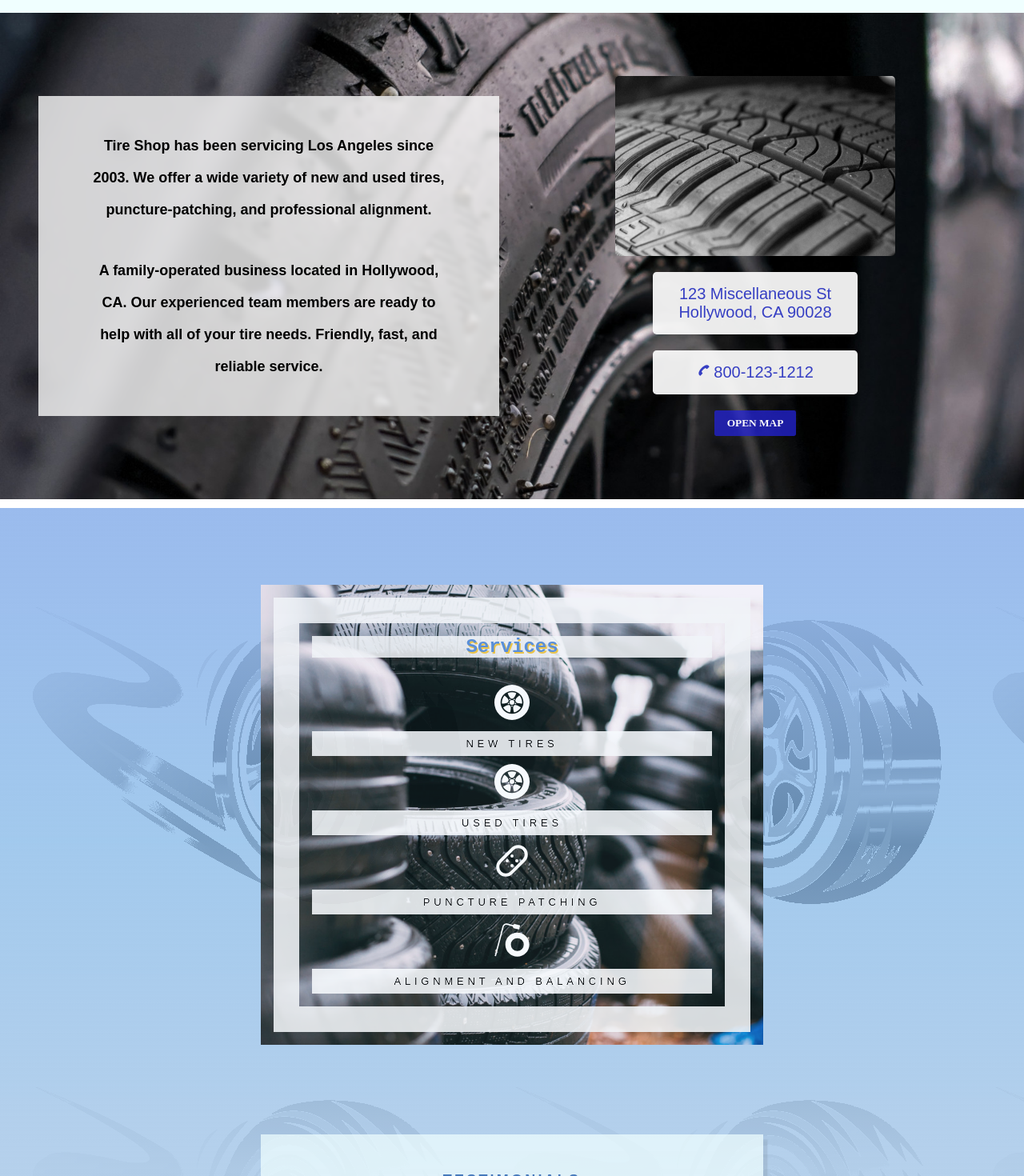
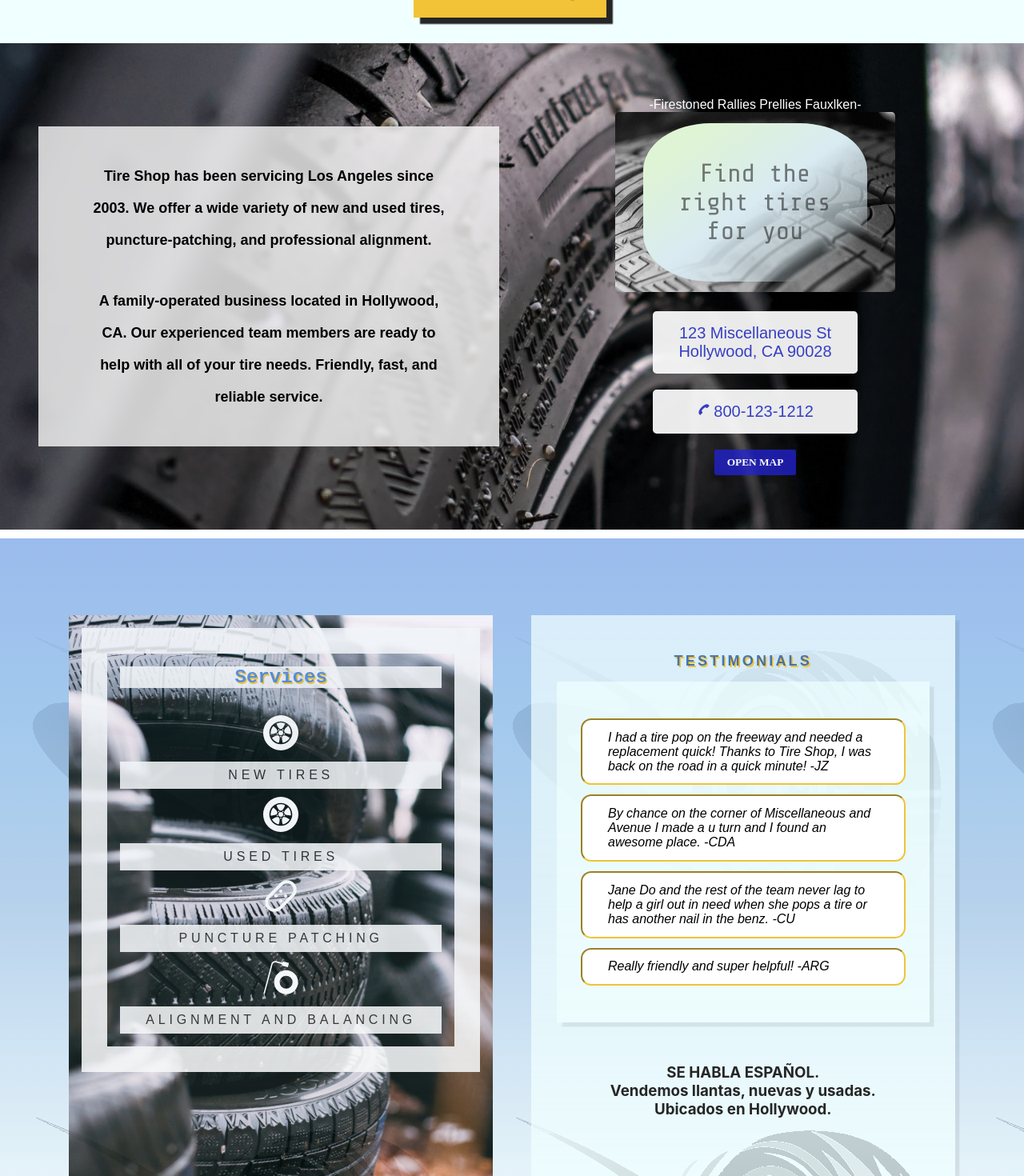
Before and after one commit to gittingcomputey/tires, a Next.js app: page / in a window 1280 px wide. Shown: the part 160-1630 px from the top of the page at 80% size. Built offline with nearby package versions, Linux system fonts and the light colour scheme; a web font is replaced by a local one.

Commit message:
Grid and styling improvements. Text on pic.

```diff
--- a/Components/Navbar.js
+++ b/Components/Navbar.js
@@ -13,7 +13,10 @@ const Navbar = (props) => {
           {router.pathname === "/" ? (
             ""
           ) : (
-            <Link className={styles.naviEach} href={"/"}>
+            <Link
+              className={`${styles.naviEach} ${styles.naviHome}`}
+              href={"/"}
+            >
               Home
             </Link>
           )}
--- a/pages/index.js
+++ b/pages/index.js
@@ -46,6 +46,17 @@ export default function Home() {
                 </p>
               </div>
               <div className={styles.homeTeaserBannerBox}>
+                <div className={styles.homeTeaserImgBox}>
+                  <div className={styles.homeTeaserImgText}>
+                    Find the <br />
+                    right tires <br />
+                    for you
+                  </div>
+                  <div>
+                    <span className={styles.homeTeaserBrands}>
+                      Firestoned Rallies Prellies Fauxlken
+                    </span>
+                  </div>
                   <Image
                     className={styles.homeTeaserImg}
                     src="/TirePicByYvetteS.jpg"
@@ -53,6 +64,7 @@ export default function Home() {
                     height="300"
                     alt="Closeup of new tire top part of new tire. You can see the threads are unworn and have deep grooves."
                   />
+                </div>
                 <div className={styles.homeTeaserAddyBox}>
                   <p className={styles.homeTeaserData}>
                     123 Miscellaneous St <br></br> Hollywood, CA 90028
--- a/styles/Home.module.scss
+++ b/styles/Home.module.scss
@@ -10,6 +10,8 @@
 
     font-family: "Stalinist One", sans-serif;
 
+    font-family: "Share Tech Mono", serif;
+
 */
 @import url("https://fonts.googleapis.com/css2?family=Faster+One&family=Goldman&family=Rubik+Distressed&family=Rubik+Mono+One&display=swap");
 @import url("https://fonts.googleapis.com/css2?family=Stalinist+One&display=swap");
@@ -17,6 +19,7 @@
 @import url("https://fonts.googleapis.com/css2?family=Gruppo&display=swap");
 @import url("https://fonts.googleapis.com/css2?family=Red+Hat+Mono&display=swap");
 @import url("https://fonts.googleapis.com/css2?family=Bebas+Neue&display=swap");
+@import url("https://fonts.googleapis.com/css2?family=Share+Tech+Mono&display=swap");
 
 /* import modules and base */
 @import "./base/colors.scss";
--- a/styles/base/utils.scss
+++ b/styles/base/utils.scss
@@ -15,6 +15,12 @@
 }
 
 @mixin mq($breakpoint) {
+  @if $breakpoint == mland {
+    @media (min-width: 1em) and (orientation: landscape) {
+      @content;
+    }
+  }
+
   @if $breakpoint == max375 {
     @media (max-width: 23.4375em) {
       @content;
--- a/styles/modules/homepage.scss
+++ b/styles/modules/homepage.scss
@@ -7,7 +7,6 @@
   }
 
   &HeroBox {
-    // border: inset red 0.2rem;
   }
 
   &HeadlineContainer {
@@ -25,6 +24,15 @@
   &HeadlineBox {
     @include mq(m600) {
       padding: 0.3rem 1.5rem;
+    }
+    @include mq(mland) {
+      padding: 1.5rem 1.5rem;
+      margin: 3rem 0;
+    }
+
+    @include mq(m750) {
+      padding: 1.5rem;
+      margin: 0;
     }
 
     padding: 0.1rem 0.5rem;
@@ -113,9 +121,11 @@
   &TeaserFloatTextDiv {
     @include mq(max375) {
       font-size: large;
-      border: blue 0.2rem solid;
     }
 
+    @include mq(mland) {
+      min-height: none;
+    }
     @include mq(m600) {
       font-size: xx-large;
     }
@@ -185,6 +195,25 @@
     border-radius: 0.3rem;
   }
 
+  &TeaserBrands {
+    color: white;
+    font-size: medium;
+  }
+
+  &TeaserBrands::before {
+    content: "-";
+    color: white;
+  }
+
+  &TeaserBrands::after {
+    content: "-";
+    color: white;
+  }
+
+  &TeaserImgBox {
+    position: relative;
+  }
+
   &TeaserImg {
     @include mq(m600) {
       width: 450px;
@@ -204,6 +233,45 @@
     width: 300px;
     height: 200px;
     border-radius: 0.3rem;
+  }
+
+  &TeaserImgText {
+    @include mq(max375) {
+      padding: 3rem;
+      top: 24%;
+      left: 17%;
+    }
+
+    @include mq(m600) {
+      font-size: xx-large;
+    }
+
+    @include mq(m1200) {
+      top: 13%;
+      left: 10%;
+    }
+
+    @include mq(m1600) {
+      top: 18%;
+      left: 18%;
+    }
+
+    position: absolute;
+    top: 18%;
+    left: 18%;
+    z-index: 10;
+    color: $shadow--bitless;
+    font-family: "Share Tech Mono", serif;
+    background-image: linear-gradient(
+      to bottom right,
+      #dff4d4 15%,
+      #d9ebf2 50%,
+      #d9ebf28d 75%,
+      transparent 85%
+    );
+    font-size: large;
+    padding: 2.8rem;
+    border-radius: 30%;
   }
 
   &TeaserPhoneIcon {
@@ -227,9 +295,36 @@
   }
 
   &ServicesSection {
+    @include mq(m750) {
+      padding: 6rem 0;
+      column-gap: 3rem;
+      row-gap: 4rem;
+      justify-content: space-around;
+      grid-template-columns: 3% 1fr 1fr 3%;
+      grid-template-areas:
+        ". services services ."
+        ". test test .";
+    }
+
     @include mq(m1200) {
-      padding: 6rem 0.7rem 0;
-      row-gap: 7rem;
+      padding: 6rem 0;
+      column-gap: 3rem;
+      row-gap: 0;
+      justify-content: space-around;
+      grid-template-columns: 3% 1fr 1fr 3%;
+      grid-template-areas:
+        ". services test ."
+        ". services test .";
+    }
+
+    @include mq(m1600) {
+      padding: 6rem 0;
+      column-gap: 6rem;
+      justify-content: space-around;
+      grid-template-columns: 6% 1fr 1fr 6%;
+      grid-template-areas:
+        ". services test ."
+        ". services test .";
     }
 
     border-top: solid $white 0.7rem;
@@ -244,19 +339,18 @@
     background-attachment: fixed;
     color: $shadow;
     display: grid;
-    grid-template-columns: 1fr;
-    grid-template-rows: auto;
+    grid-template-columns: 2% 1fr 1fr 2%;
+    grid-template-rows: 1fr 1fr;
     justify-content: space-evenly;
-    row-gap: 0.7rem;
-    padding: 0;
+    padding: 2rem 0 6rem;
+    row-gap: 2rem;
+    grid-template-areas:
+      ". services services ."
+      ". test test .";
   }
 
   &ServicesCont {
-    @include mq(m1200) {
-      width: 50%;
-      justify-self: center;
-    }
-
+    grid-area: services;
     background-image: url("../../public/tires-robert-laursoo.jpg");
     background-size: cover;
     background-position: center;
@@ -264,6 +358,7 @@
     opacity: 0.9;
     padding: 1rem;
     text-align: center;
+    background-color: red;
   }
 
   &ServicesMid {
@@ -302,14 +397,16 @@
 
   &ServicesUL {
     list-style-type: none;
-    filter: contrast(180%) brightness(100%);
     padding: 0;
   }
 
   &ServicesLI {
-    @include mq(m900) {
+    @include mq(max375) {
+      font-size: x-small;
+    }
+
+    @include mq(m1200) {
       font-size: medium;
-      width: 100%;
     }
 
     margin: 0.5rem 0;
@@ -336,19 +433,7 @@
   }
 
   &TestimonialsCont {
-    @include mq(m750land) {
-      width: 70%;
-      margin: auto;
-
-      padding-bottom: 6rem;
-    }
-
-    @include mq(m1200) {
-      width: 50%;
-      justify-self: center;
-      margin-bottom: 6rem;
-    }
-
+    grid-area: test;
     background-color: #fafafa0f;
     display: flex;
     justify-content: center;
@@ -369,19 +454,6 @@
   }
 
   &TestimonialsReview {
-    // @include mq(m350) {
-    //   font-size: medium;
-    // }
-
-    // @include mq(m900) {
-    //   font-size: large;
-    // }
-
-    // @include mq(m1200) {
-    //   font-size: x-large;
-    //   padding: 1rem 2rem;
-    // }
-
     border-radius: 0.7rem;
     padding: 0.8rem 2rem;
     font-family: sans-serif, monospace;
--- a/styles/modules/nav.scss
+++ b/styles/modules/nav.scss
@@ -21,14 +21,24 @@
   }
 
   &Each {
+    @include mq(m750) {
+      &:hover {
+        scale: 1.05;
+      }
+    }
+
     font-family: "Goldman", sans-serif;
     padding: 0 0.5rem;
     text-transform: uppercase;
     font-weight: 600;
     font-size: 1rem;
 
-    &:hover {
-      scale: 1.05;
+    &:active {
+      color: blue;
     }
   }
+
+  &Home {
+    color: grey;
+  }
 }
```
Lines whose indentation alone changed are shown as unchanged.
